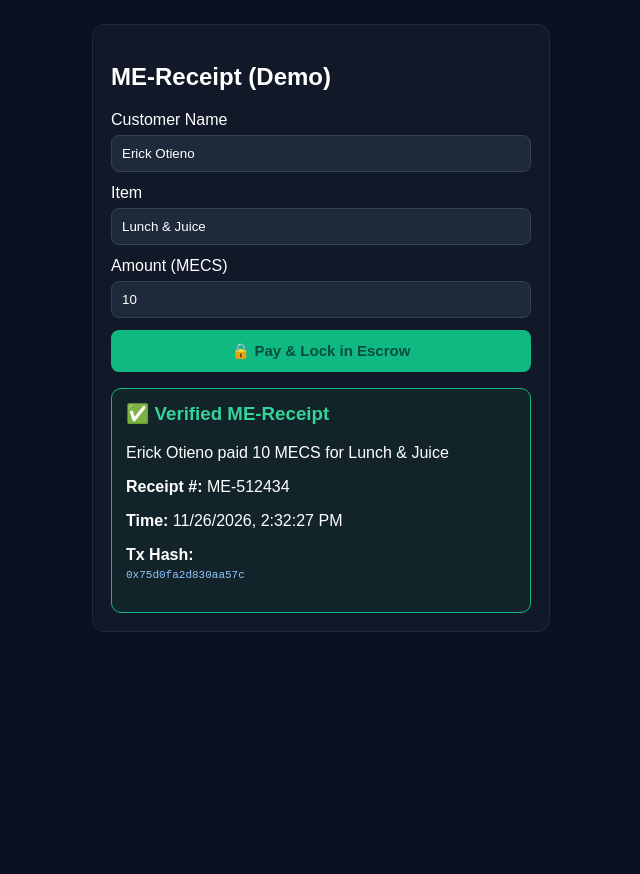
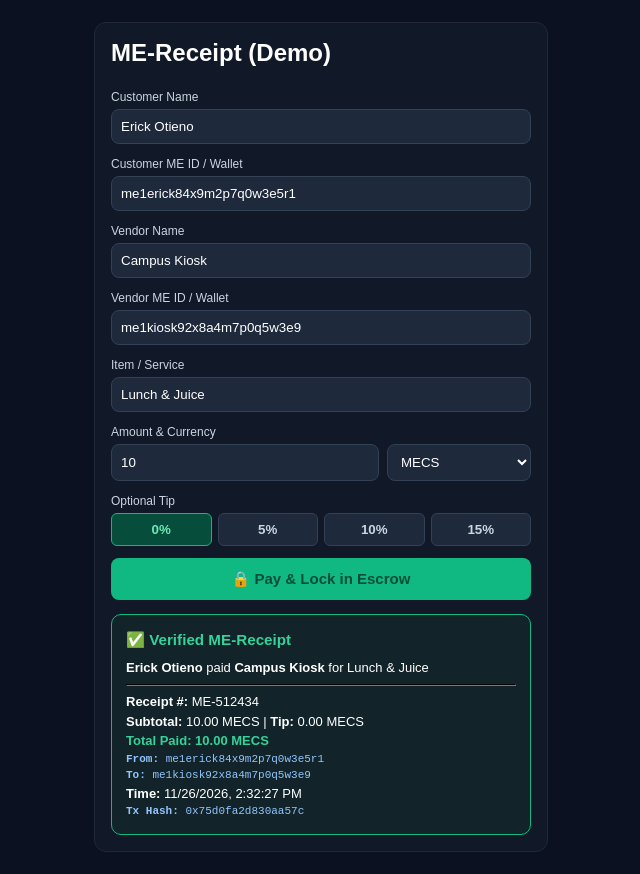
Before and after one commit to Ericko3414/ME-RECEIPT-, a plain HTML site: page index.html in a window 1280 px wide. Both pictures are taken after a click on the button "🔒 Pay & Lock in Escrow". Shown: the whole page, without its empty margins (319-959 px from the left). Before the commit the page ends 800 px from the top, so only its background shows below. Drawn offline with Linux system fonts and the light colour scheme.

Commit message:
Update index.html

```diff
--- a/index.html
+++ b/index.html
@@ -5,41 +5,91 @@
   <meta name="viewport" content="width=device-width, initial-scale=1.0">
   <title>ME-Receipt Demo</title>
   <style>
-    body { font-family: sans-serif; background: #0b1120; color: #fff; padding: 16px; }
-    .card { max-width: 420px; margin: auto; background: #111827; padding: 18px; border-radius: 12px; border: 1px solid #1f2937; }
-    input { width: 100%; padding: 10px; margin: 6px 0 12px; background: #1e293b; border: 1px solid #334155; color: #fff; border-radius: 8px; box-sizing: border-box; }
-    button { width: 100%; padding: 12px; background: #10b981; color: #064e3b; font-weight: bold; border: none; border-radius: 8px; cursor: pointer; font-size: 15px; }
-    .receipt { margin-top: 16px; padding: 14px; background: #122429; border: 1px solid #10b981; border-radius: 10px; display: none; }
-    .hash { font-family: monospace; font-size: 11px; color: #93c5fd; word-break: break-all; }
+    body { font-family: sans-serif; background: #0b1120; color: #fff; padding: 14px; }
+    .card { max-width: 420px; margin: auto; background: #111827; padding: 16px; border-radius: 12px; border: 1px solid #1f2937; }
+    label { font-size: 12px; color: #cbd5e1; }
+    input, select { width: 100%; padding: 9px; margin: 4px 0 10px; background: #1e293b; border: 1px solid #334155; color: #fff; border-radius: 8px; box-sizing: border-box; }
+    .tips { display: grid; grid-template-columns: repeat(4, 1fr); gap: 6px; margin: 4px 0 12px; }
+    .tip-btn { padding: 8px; background: #1e293b; border: 1px solid #334155; color: #cbd5e1; border-radius: 6px; cursor: pointer; font-weight: bold; }
+    .tip-btn.active { background: #064e3b; border-color: #10b981; color: #6ee7b7; }
+    .pay-btn { width: 100%; padding: 12px; background: #10b981; color: #064e3b; font-weight: bold; border: none; border-radius: 8px; cursor: pointer; font-size: 15px; }
+    .receipt { margin-top: 14px; padding: 14px; background: #122429; border: 1px solid #10b981; border-radius: 10px; display: none; font-size: 13px; line-height: 1.5; }
+    .mono { font-family: monospace; font-size: 11px; color: #93c5fd; word-break: break-all; }
   </style>
 </head>
 <body>
   <div class="card">
-    <h2>ME-Receipt (Demo)</h2>
+    <h2 style="margin-top:0;">ME-Receipt (Demo)</h2>
+
     <label>Customer Name</label>
     <input id="cust" value="Erick Otieno">
-    <label>Item</label>
+    <label>Customer ME ID / Wallet</label>
+    <input id="custId" value="me1erick84x9m2p7q0w3e5r1">
+
+    <label>Vendor Name</label>
+    <input id="vendor" value="Campus Kiosk">
+    <label>Vendor ME ID / Wallet</label>
+    <input id="vendorId" value="me1kiosk92x8a4m7p0q5w3e9">
+
+    <label>Item / Service</label>
     <input id="item" value="Lunch & Juice">
-    <label>Amount (MECS)</label>
-    <input id="amt" type="number" value="10">
-    <button onclick="pay()">🔒 Pay & Lock in Escrow</button>
+
+    <label>Amount & Currency</label>
+    <div style="display:flex; gap:8px;">
+      <input id="amt" type="number" value="10" style="flex:2;">
+      <select id="cur" style="flex:1;">
+        <option value="MECS">MECS</option>
+        <option value="USDT">USDT</option>
+      </select>
+    </div>
+
+    <label>Optional Tip</label>
+    <div class="tips">
+      <button type="button" class="tip-btn active" onclick="setTip(0, this)">0%</button>
+      <button type="button" class="tip-btn" onclick="setTip(5, this)">5%</button>
+      <button type="button" class="tip-btn" onclick="setTip(10, this)">10%</button>
+      <button type="button" class="tip-btn" onclick="setTip(15, this)">15%</button>
+    </div>
+
+    <button class="pay-btn" onclick="pay()">🔒 Pay & Lock in Escrow</button>
 
     <div id="receipt" class="receipt">
-      <h3 style="color:#34d399; margin-top:0;">✅ Verified ME-Receipt</h3>
-      <p id="recSummary"></p>
-      <p><strong>Receipt #:</strong> <span id="recId"></span></p>
-      <p><strong>Time:</strong> <span id="recTime"></span></p>
-      <p><strong>Tx Hash:</strong><br><span id="recHash" class="hash"></span></p>
+      <h3 style="color:#34d399; margin:0 0 6px;">✅ Verified ME-Receipt</h3>
+      <div id="recSummary"></div>
+      <hr style="border-color:#1e3a3a;">
+      <div><strong>Receipt #:</strong> <span id="recId"></span></div>
+      <div><strong>Subtotal:</strong> <span id="recSub"></span> | <strong>Tip:</strong> <span id="recTip"></span></div>
+      <div style="color:#34d399; font-weight:bold;">Total Paid: <span id="recTot"></span></div>
+      <div class="mono"><strong>From:</strong> <span id="outCustId"></span></div>
+      <div class="mono"><strong>To:</strong> <span id="outVendId"></span></div>
+      <div><strong>Time:</strong> <span id="recTime"></span></div>
+      <div class="mono"><strong>Tx Hash:</strong> <span id="recHash"></span></div>
     </div>
   </div>
 
   <script>
+    let tipPct = 0;
+    function setTip(p, btn) {
+      tipPct = p;
+      document.querySelectorAll(".tip-btn").forEach(b => b.classList.remove("active"));
+      btn.classList.add("active");
+    }
     function pay() {
       const cust = document.getElementById("cust").value;
+      const vend = document.getElementById("vendor").value;
       const item = document.getElementById("item").value;
-      const amt = document.getElementById("amt").value;
-      document.getElementById("recSummary").textContent = cust + " paid " + amt + " MECS for " + item;
+      const cur = document.getElementById("cur").value;
+      const amt = parseFloat(document.getElementById("amt").value) || 0;
+      const tip = amt * (tipPct / 100);
+      const tot = amt + tip;
+
+      document.getElementById("recSummary").innerHTML = "<strong>" + cust + "</strong> paid <strong>" + vend + "</strong> for " + item;
       document.getElementById("recId").textContent = "ME-" + Math.floor(100000 + Math.random() * 900000);
+      document.getElementById("recSub").textContent = amt.toFixed(2) + " " + cur;
+      document.getElementById("recTip").textContent = tip.toFixed(2) + " " + cur;
+      document.getElementById("recTot").textContent = tot.toFixed(2) + " " + cur;
+      document.getElementById("outCustId").textContent = document.getElementById("custId").value;
+      document.getElementById("outVendId").textContent = document.getElementById("vendorId").value;
       document.getElementById("recTime").textContent = new Date().toLocaleString();
       document.getElementById("recHash").textContent = "0x" + Math.random().toString(16).substring(2) + Math.random().toString(16).substring(2);
       document.getElementById("receipt").style.display = "block";
```
